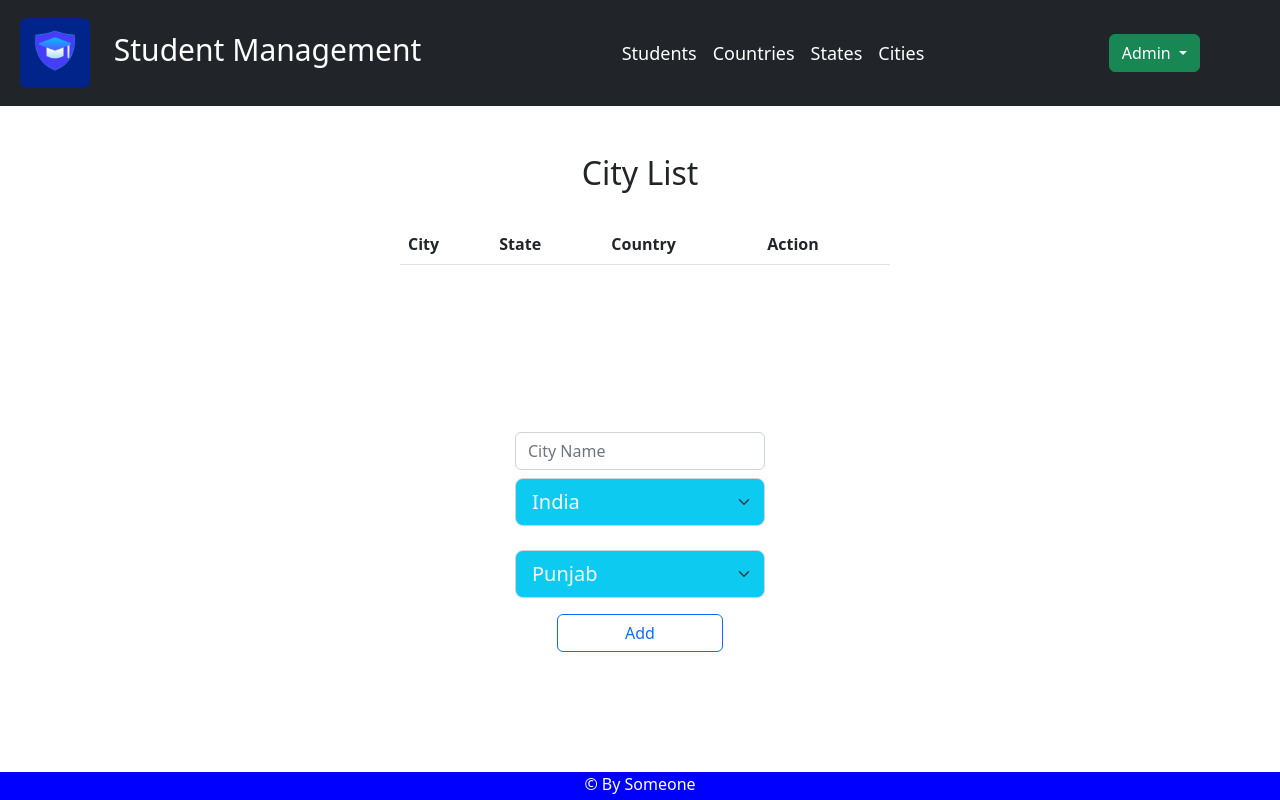
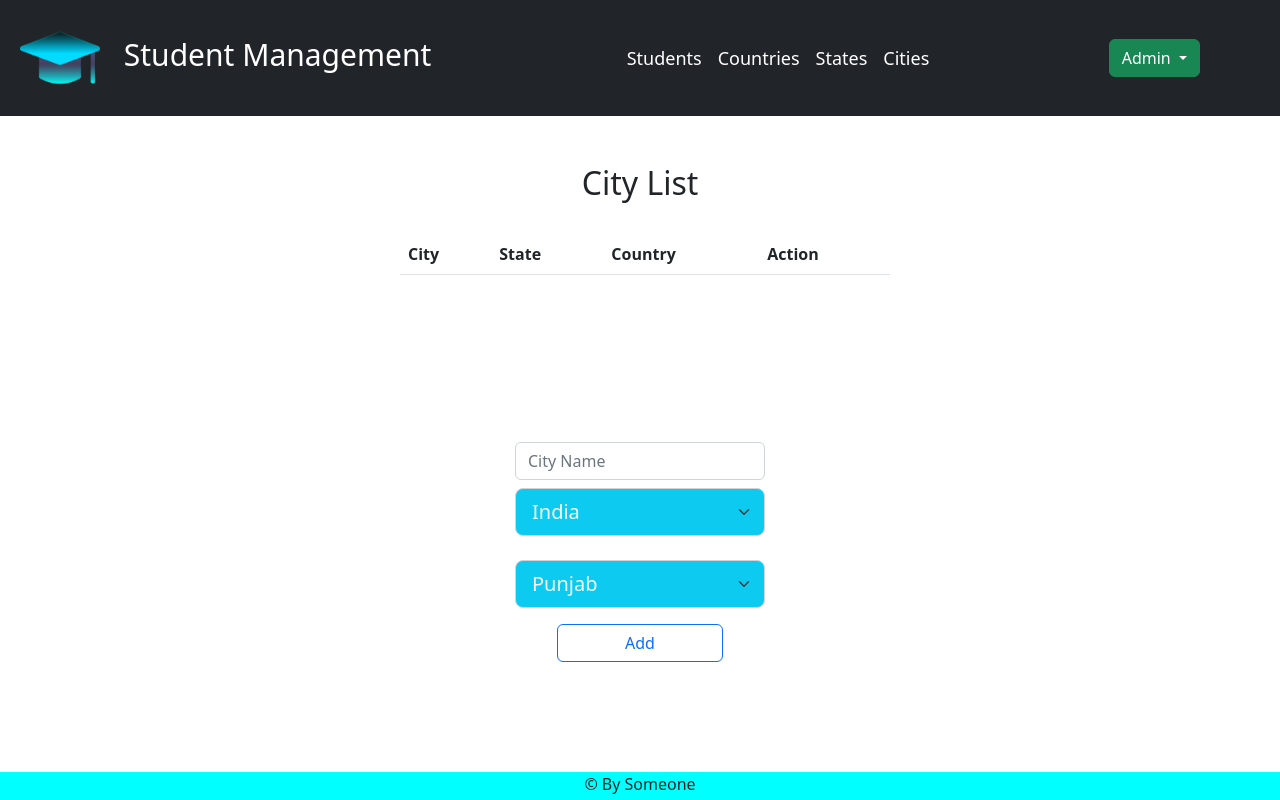
Before and after one commit to pulkitdhiman0001/student-management, a Flask app: page /add_city in a window 1280 px wide. Run offline with Flask 2, Linux system fonts and the light colour scheme; a user stored in the database is signed in; data comes from the database, SQL or seed files in the repository; lists and menus that the app fills with data are empty.

Commit message:
09-11-2022

```diff
--- a/templates/footer.html
+++ b/templates/footer.html
@@ -5,8 +5,7 @@
   bottom: 0;
   width: 100%;
   height: 28px;
-  background-color: blue;
-  color: white;
+  background-color: cyan;
   text-align: center;
 }
 
--- a/templates/skel.html
+++ b/templates/skel.html
@@ -27,7 +27,7 @@
         }
 
         #navbarNav ul li a:hover{
-            color:yellow;
+            color:cyan;
             text-decoration: overline;
             transition : 1s;
 
@@ -39,7 +39,7 @@
         }
 
         .navbar-brand:hover{
-            color:yellow;
+            color:cyan;
             transition : 1s;
         }
 
@@ -121,8 +121,8 @@
 
 
 <nav style="position:sticky; top:0; z-index:1;" class="navbar navbar-expand-lg navbar-dark bg-dark">
-    <a href="{{url_for('home')}}" class="navbar-brand"><img src="{{url_for('static', filename= 'sm1.png')}}" style="border-radius:10px"
-                                       height="80px" alt="no image" class="navbar-brand"> Student Management</a>
+    <a href="{{url_for('home')}}" class="navbar-brand"><img src="{{url_for('static', filename= 'sm2.png')}}" style="border-radius:10px"
+                                       height="90px" alt="no image" class="navbar-brand"> Student Management</a>
     <button class="navbar-toggler" type="button" data-toggle="collapse" data-target="#navbarNav"
             aria-controls="navbarNav" aria-expanded="false" aria-label="Toggle navigation">
         <span class="navbar-toggler-icon"></span>
```
Also changed, not shown: static/sm1.png (deleted), static/sm2.png, static/sm3.png (deleted).
